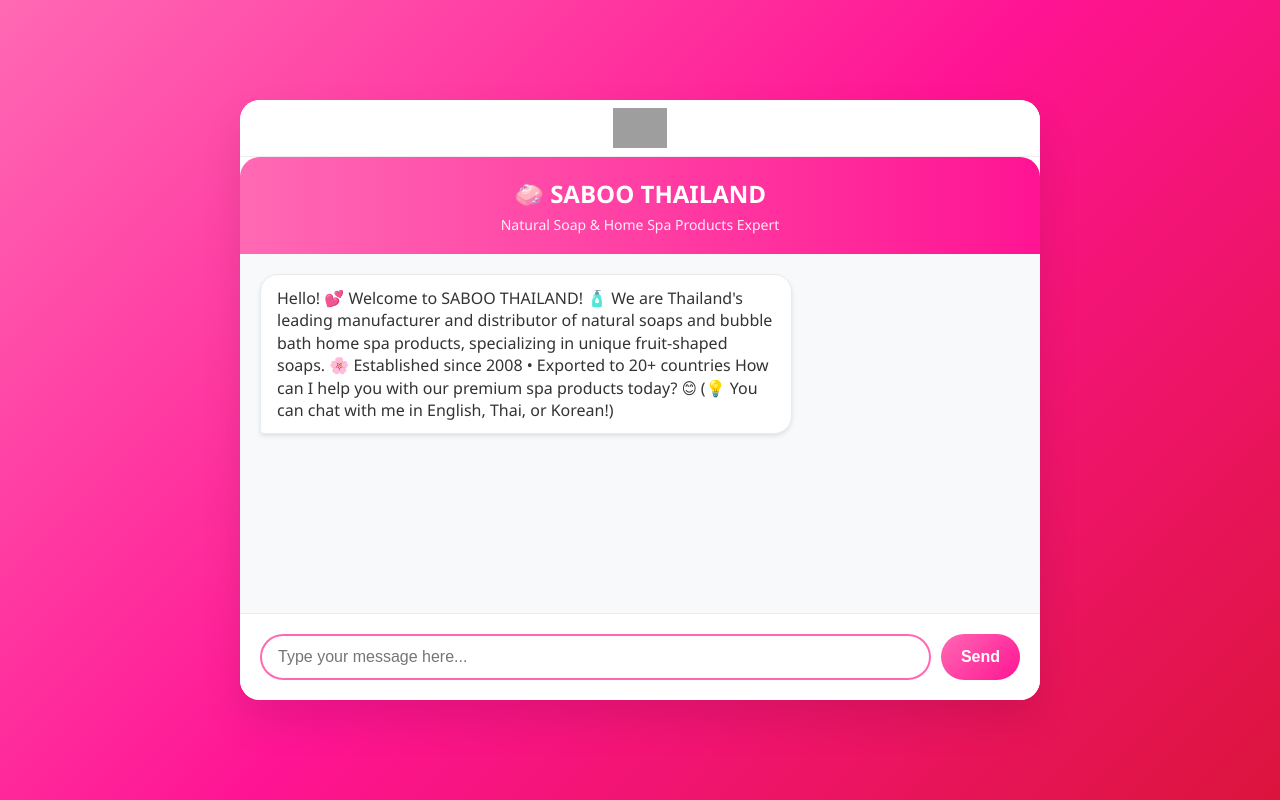
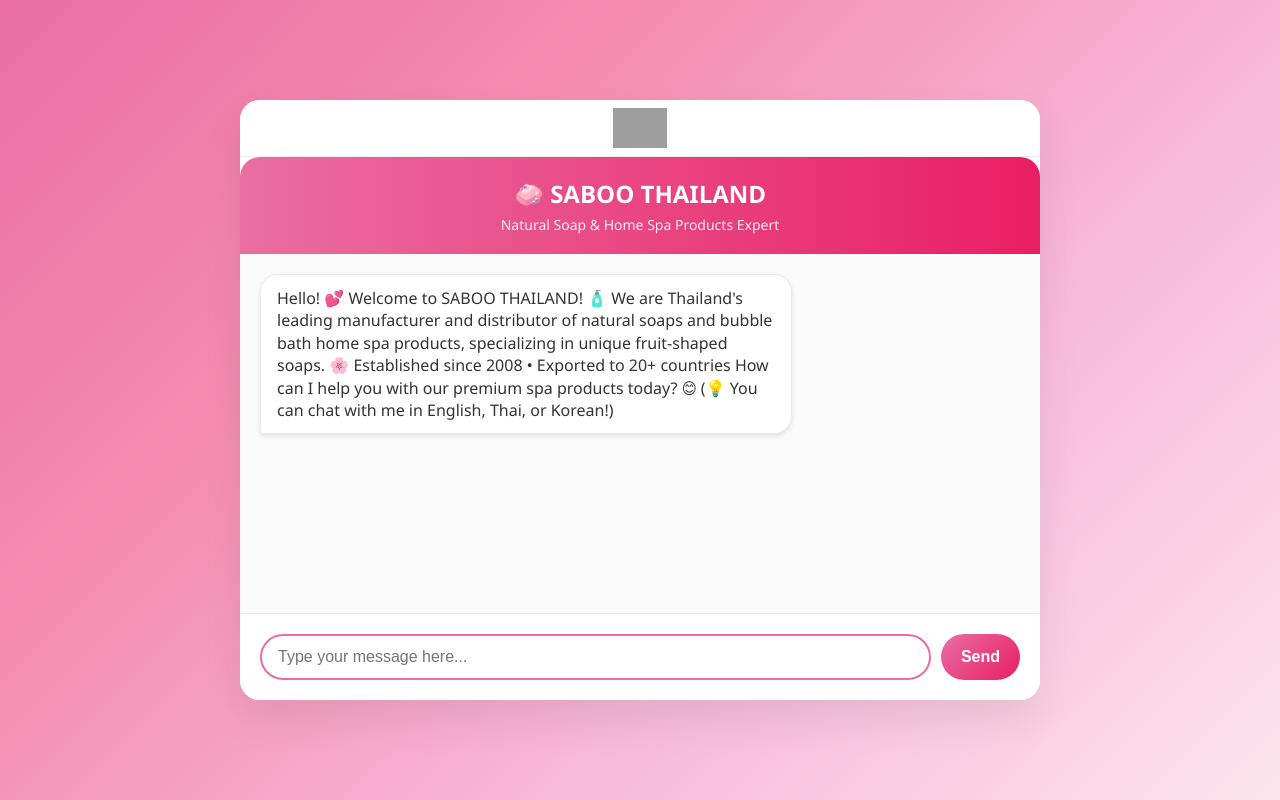
Before and after one commit to Saboothailand/saboo-online-chatbot, a Flask app: template templates/chat.html in a window 1280 px wide. Run offline with Flask 3, Linux system fonts and the light colour scheme; the template is opened without the code that fills it, so the values that code supplies are empty; grey boxes are pictures that could not be loaded.

Commit message:
Update chat.html UI

```diff
--- a/templates/chat.html
+++ b/templates/chat.html
@@ -76,7 +76,8 @@
 
         body {
             font-family: 'Segoe UI', Tahoma, Geneva, Verdana, sans-serif;
-            background: linear-gradient(135deg, #ff69b4, #ff1493, #dc143c);
+            /* ✅ #ea6ea1 베이스 그라디언트로 변경 */
+            background: linear-gradient(135deg, #ea6ea1, #f48fb1, #f8bbd9, #fce4ec);
             min-height: 100vh;
             display: flex;
             justify-content: center;
@@ -87,7 +88,7 @@
         .chat-container {
             background: white;
             border-radius: 20px;
-            box-shadow: 0 20px 40px rgba(0,0,0,0.1);
+            box-shadow: 0 20px 40px rgba(0,0,0,0.08);
             width: 100%;
             max-width: 800px;
             height: 600px;
@@ -140,7 +141,8 @@
         }
 
         .chat-header {
-            background: linear-gradient(90deg, #ff69b4, #ff1493);
+            /* ✅ 헤더도 #ea6ea1과 조화되도록 조정 */
+            background: linear-gradient(90deg, #ea6ea1, #e91e63);
             color: white;
             padding: 20px;
             text-align: center;
@@ -161,7 +163,7 @@
             flex: 1;
             padding: 20px;
             overflow-y: auto;
-            background: #f8f9fa;
+            background: #fafafa;
         }
 
         .message {
@@ -184,7 +186,8 @@
         }
 
         .message.user .message-content {
-            background: linear-gradient(135deg, #ff69b4, #ff1493);
+            /* ✅ 사용자 메시지도 #ea6ea1과 매칭 */
+            background: linear-gradient(135deg, #ea6ea1, #e91e63);
             color: white;
             border-bottom-right-radius: 4px;
         }
@@ -212,7 +215,7 @@
         }
 
         .message.bot .message-content a {
-            color: #ff69b4;
+            color: #ea6ea1;
             text-decoration: underline;
         }
 
@@ -235,12 +238,13 @@
         }
 
         .chat-input:focus {
-            border-color: #ff69b4;
+            border-color: #ea6ea1;
         }
 
         .send-button {
             padding: 12px 20px;
-            background: linear-gradient(135deg, #ff69b4, #ff1493);
+            /* ✅ 버튼도 #ea6ea1 베이스로 */
+            background: linear-gradient(135deg, #ea6ea1, #e91e63);
             color: white;
             border: none;
             border-radius: 25px;
@@ -277,7 +281,7 @@
         .typing-dots span {
             height: 8px;
             width: 8px;
-            background: #ff69b4;
+            background: #ea6ea1;
             border-radius: 50%;
             display: inline-block;
             margin: 0 2px;
@@ -398,7 +402,7 @@
                          alt="Saboo Thailand Logo - Natural Soap & Home Spa Products"
                          class="logo-image"
                          loading="lazy"
-                         onerror="this.onerror=null; this.src='https://www.saboothailand.com/images/saboo-logo.png'; if(this.complete && this.naturalHeight === 0) { this.style.display='none'; this.parentElement.innerHTML='<div style=\'color:#ff69b4;font-size:18px;font-weight:bold;text-decoration:none;\'>🧼 SABOO THAILAND</div>'; }">
+                         onerror="this.onerror=null; this.src='https://www.saboothailand.com/images/saboo-logo.png'; if(this.complete && this.naturalHeight === 0) { this.style.display='none'; this.parentElement.innerHTML='<div style=\'color:#ea6ea1;font-size:18px;font-weight:bold;text-decoration:none;\'>🧼 SABOO THAILAND</div>'; }">
                 </a>
             </div>
         </div>
```
